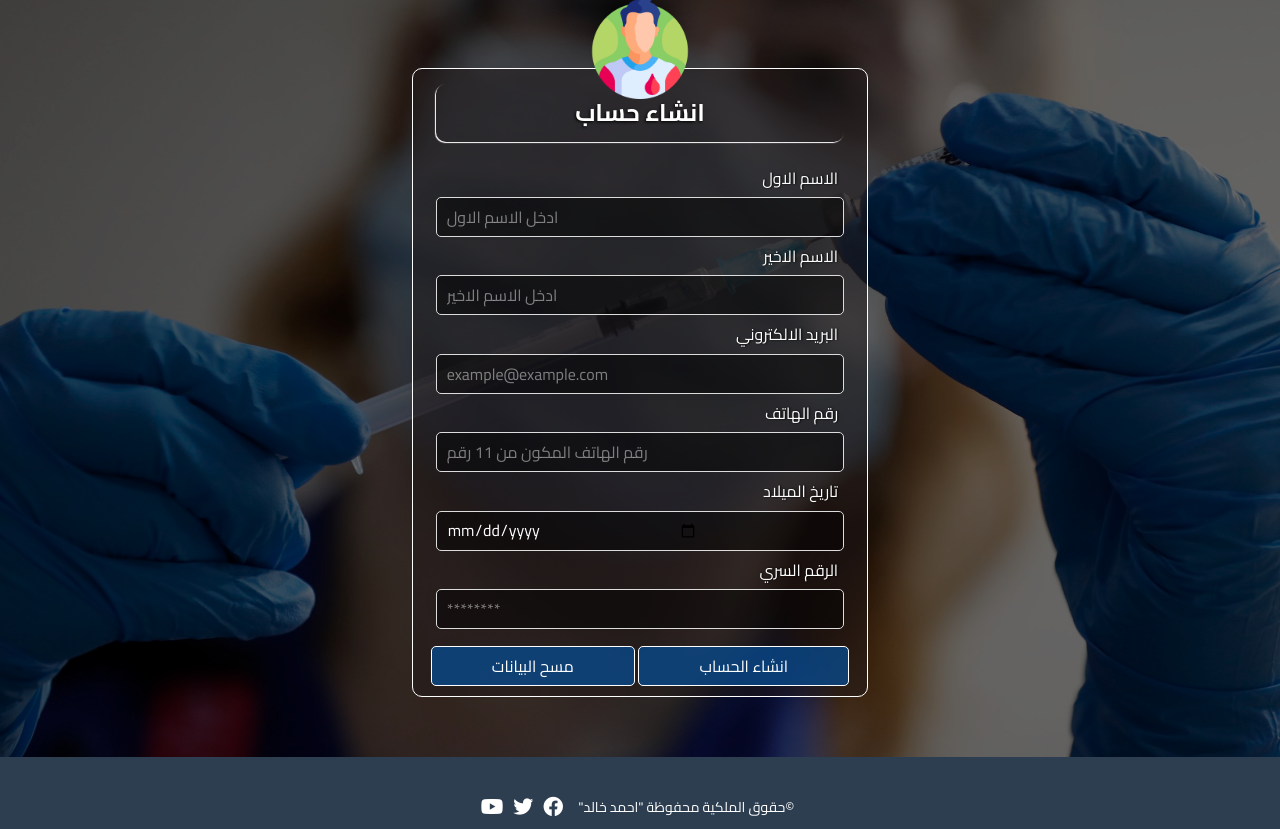
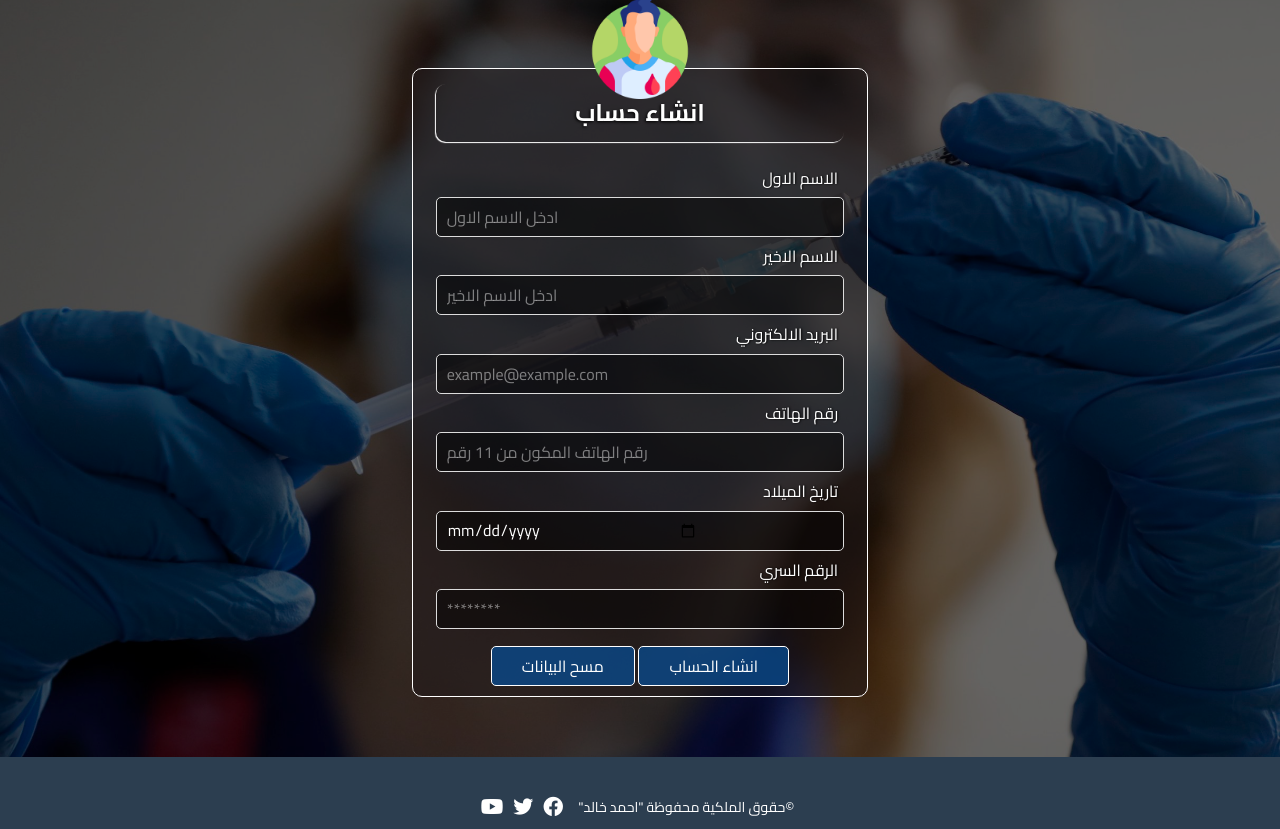
Before and after one commit to ahmedkaled/blood, a PHP site: page /sign-up.html in a window 1280 px wide. Shown: the part 132-961 px from the top of the page. Run offline with PHP 8.4, Linux system fonts and the light colour scheme.

Commit message:
update zindex page sign up and button crate

```diff
--- a/css/stylesign-up.css
+++ b/css/stylesign-up.css
@@ -219,7 +219,7 @@
     position: relative;
     margin: 0 auto;
     margin-top: 140px;
-    z-index: 100;
+    z-index: 2;
   }
   @media (max-width: 767px) {
     form {
@@ -318,7 +318,7 @@
 
   }
   .links .log input {
-    padding: 10px 60px;
+    padding: 10px 30px;
     /* margin-right: 15px; */
     background-color: rgba(8, 76, 145, 0.747);
     border: 1px solid white;
```
